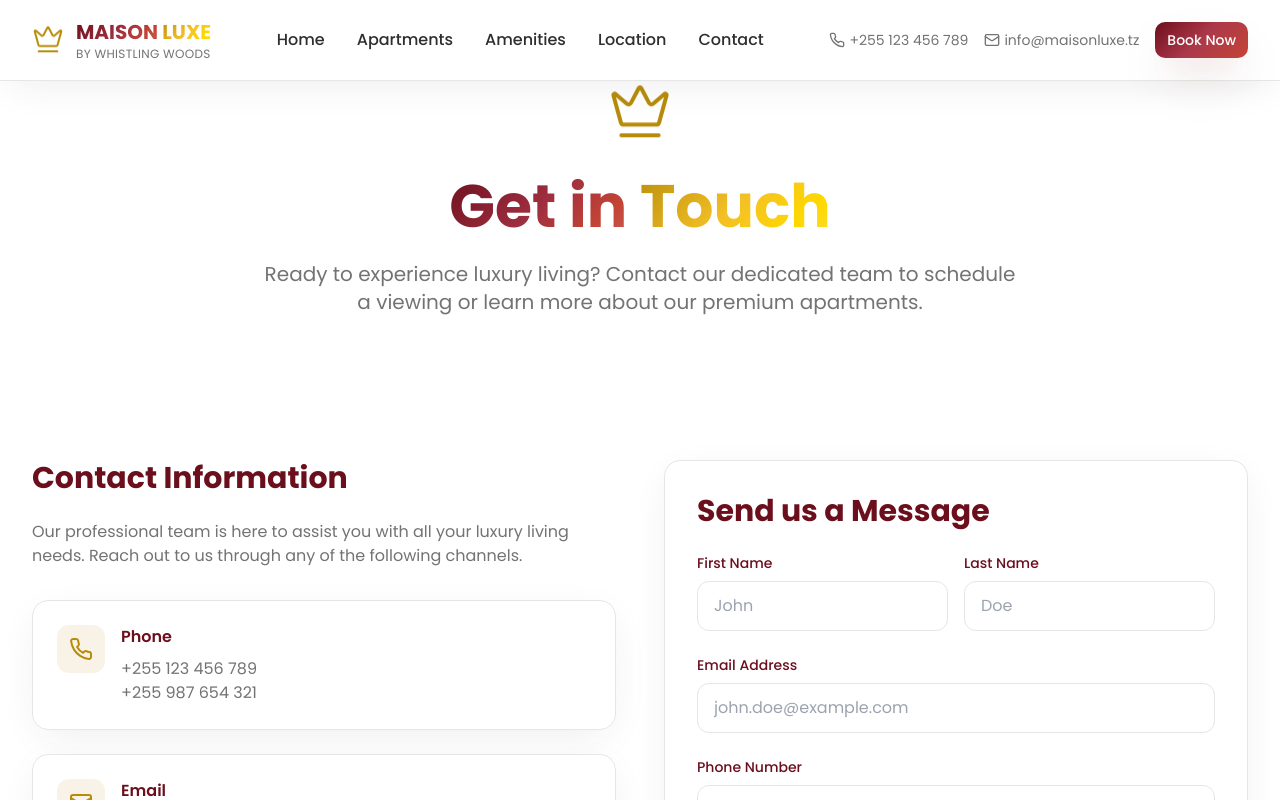
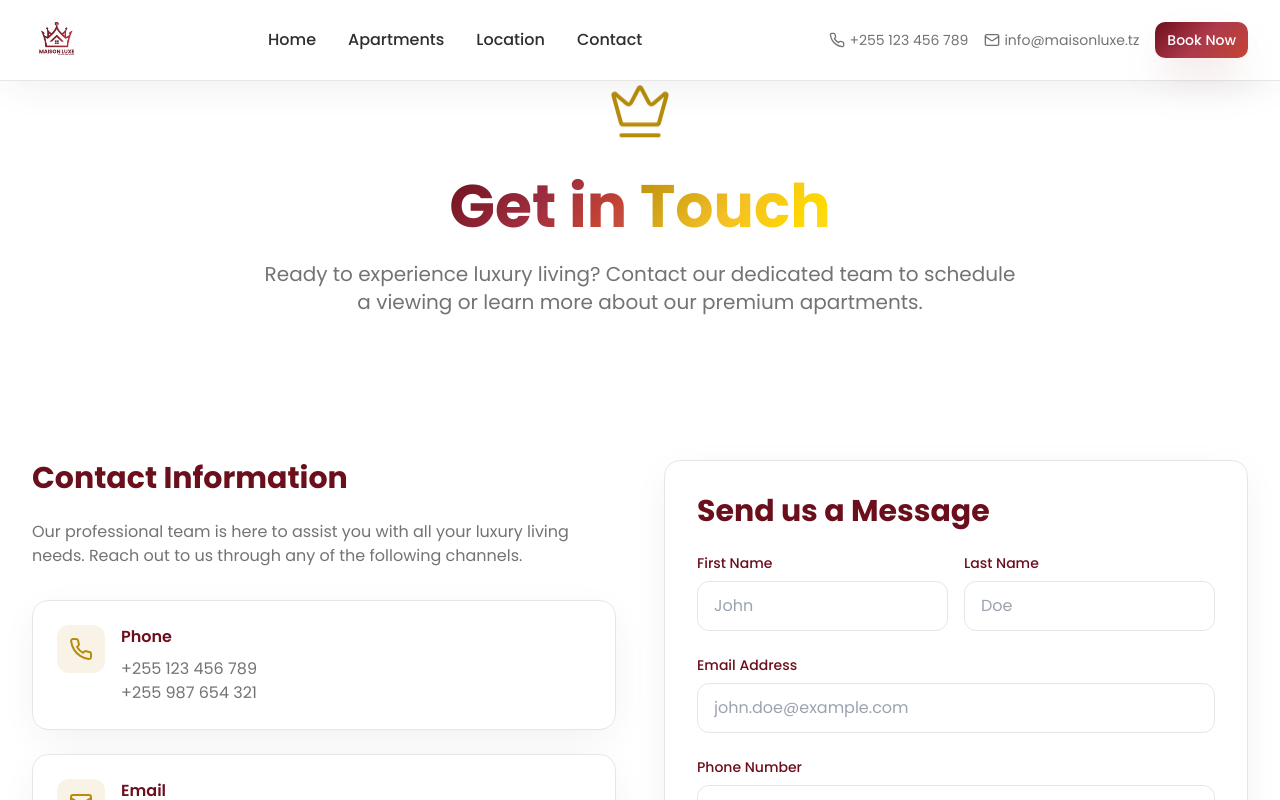
Before and after one commit to bmggroupinternational-dev/maison-luxe-palette-95, a React (Vite) app: page /contact in a window 1280 px wide. Shown: the top 800 px of the page. Built offline with nearby package versions, Linux system fonts and the light colour scheme.

Commit message:
Refactor: Update header and navigation

```diff
--- a/src/components/Header.tsx
+++ b/src/components/Header.tsx
@@ -11,7 +11,6 @@ const Header = () => {
   const navItems = [
     { label: "Home", href: "#home" },
     { label: "Apartments", href: "/apartments" },
-    { label: "Amenities", href: "#amenities" },
     { label: "Location", href: "#location" },
     { label: "Contact", href: "/contact" }
   ];
@@ -22,18 +21,11 @@ const Header = () => {
         <div className="flex items-center justify-between h-20">
           {/* Logo */}
           <div className="flex items-center gap-3">
-            <div className="crown-float">
-              <Crown className="w-8 h-8 text-deep-gold" strokeWidth={1.5} />
-            </div>
-            <div className="font-poppins">
-              <h1 className="text-xl font-bold">
-                <span className="text-gradient-maroon">MAISON</span>{" "}
-                <span className="text-gradient-gold">LUXE</span>
-              </h1>
-              <p className="text-xs text-muted-foreground uppercase tracking-wide">
-                BY WHISTLING WOODS
-              </p>
-            </div>
+            <img
+              src="/assets/logo.png"
+              alt="Maison Luxe by Whistling Woods Logo"
+              className="h-12 w-auto object-contain hover:scale-105 transition-transform duration-300"
+            />
           </div>
 
           {/* Desktop Navigation */}
--- a/src/components/ImageOptimizer.tsx
+++ b/src/components/ImageOptimizer.tsx
@@ -3,6 +3,9 @@ import useImagePreloader from '@/hooks/useImagePreloader';
 
 // All images used across the site for preloading
 const criticalImages = [
+  // Header logo (highest priority)
+  '/assets/logo.png',
+
   // Hero and above-the-fold images (high priority)
   '/lovable-uploads/bce1d982-9fcf-4c18-a1ac-cd2fc531fd3a.png',
 
```
Also changed, not shown: public/assets/logo.png (added).
